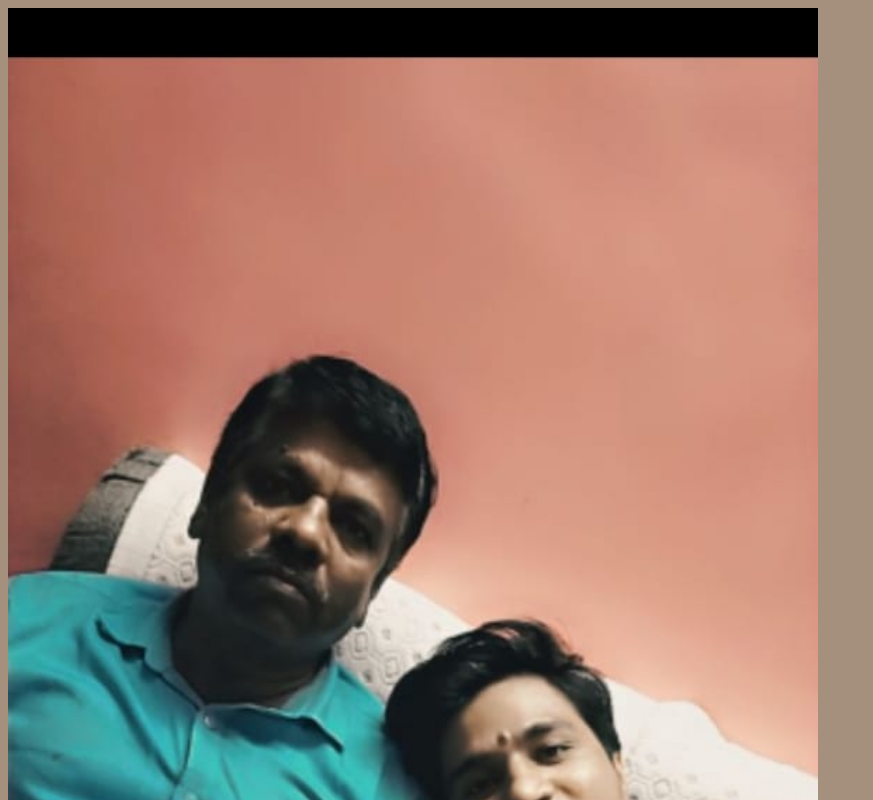
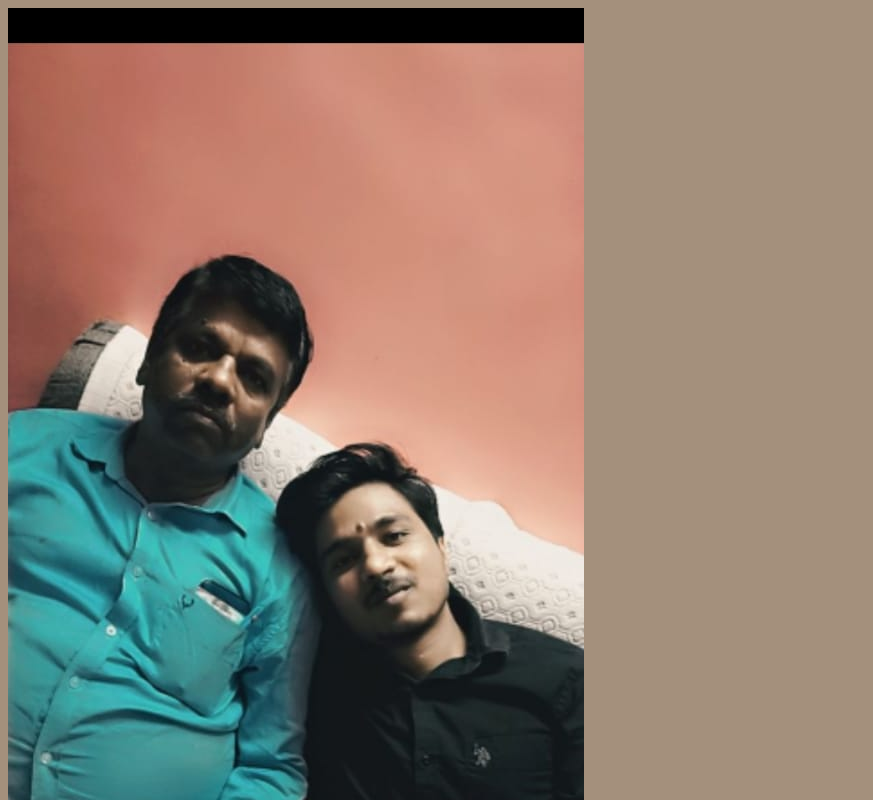
Before and after one commit to Praveeen-2001/slaeem-1, a plain HTML site: page 4.html in a window 1280 px wide. Shown: the top 800 px of the page, without its empty margins (0-873 px from the left). Drawn offline with Linux system fonts and the light colour scheme.

Commit message:
Update 4.html

```diff
--- a/4.html
+++ b/4.html
@@ -5,6 +5,6 @@
     <title>Saleem</title>
 </head>
 <body style="background-color: #A4907C;">
-    <a href="./5.html"><img src="./imgs/IMG-20230726-WA0007.jpg" height="1800" alt=""></a>
+    <a href="./5.html"><img src="./imgs/IMG-20230726-WA0007.jpg" height="100%" alt=""></a>
 </body>
 </html>
```
